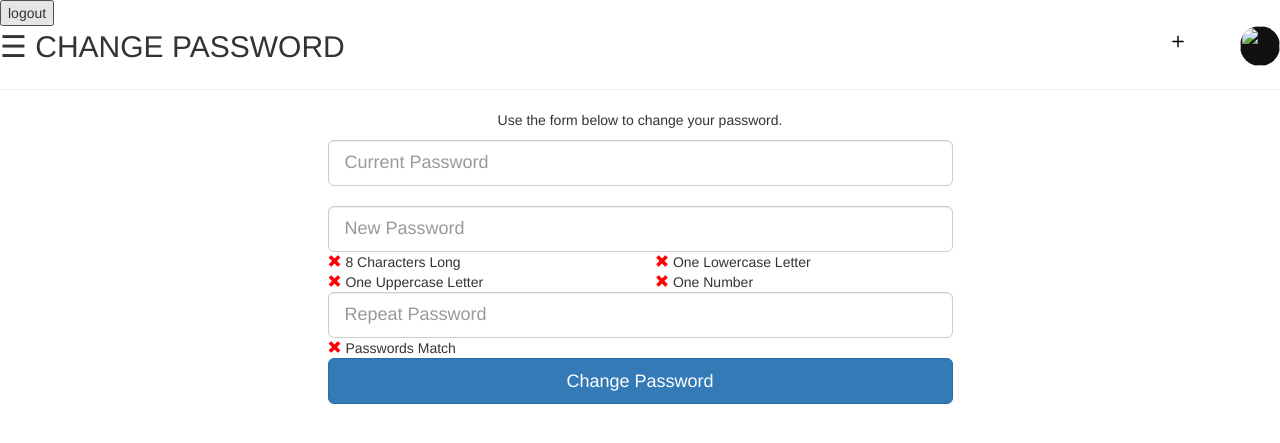
After one commit to sicaproject/prototype1, a Django app: page /dash/changePW/ in a window 1280 px wide. The commit adds this page. Shown: the top 443 px of the page. Run offline with Django 3.2, Linux system fonts and the light colour scheme; a user stored in the database is signed in; some libraries are stand-ins or nearby versions.

Commit message:
added pw change

```diff
--- /dev/null
+++ b/dash/templates/dash/changePW.html
@@ -0,0 +1,93 @@
+{% load static %}
+<!DOCTYPE html>
+<html lang="en">
+<head>
+    <meta charset="UTF-8">
+    <meta name="viewport" content="width=device-width, initial-scale=1.0">
+    <title>changePW</title>
+    <link rel="stylesheet" href="{% static 'classroom/css/styleclass.css' %}">
+    <link rel="stylesheet" href="https://use.fontawesome.com/releases/v5.6.3/css/all.css">
+    <link rel="stylesheet" href = "{% static 'classroom/css/profile.css' %}">
+
+    <link href="//netdna.bootstrapcdn.com/bootstrap/3.1.0/css/bootstrap.min.css" rel="stylesheet" id="bootstrap-css">
+    <script src="//netdna.bootstrapcdn.com/bootstrap/3.1.0/js/bootstrap.min.js"></script>
+    <script src="//code.jquery.com/jquery-1.11.1.min.js"></script>
+</head>
+<body>
+    <form action="{% url 'logout' %}">
+        <input type="submit" value="logout">
+    </form>
+
+        <div id="mySidenav" class="sidenav">
+            <a href="javascript:void(0)" class="closebtn" onclick="closeNav()">&times;</a>
+            <ul>
+             <li><a href="{% url 'user1' %}">Dashboard</a></li>
+            <li><a href="{% url 'qna' %}">QNA section</a></li>
+            <li><a href="#">Assignments</a></li>
+            <li><a href="#">Meeting</a></li>
+            <li><a href="{% url 'profile' %}">Profile</a></li>
+            </ul>
+        </div>
+        <span style="font-size:30px;cursor:pointer" onclick="openNav()">&#9776; CHANGE PASSWORD  </span>
+        <div id="right">
+            <img src="" alt="" class="img-alpha">
+        </div>
+
+       <div class="odropdown" id="right" style="padding: 0px 50px 0px 0px;">
+           <!-- <button style="font-size: 30px; cursor: pointer; color: black; border-radius: 50%; background-color: white; " >&#x2b;</button> -->
+           <svg focusable="false" width="24" height="24" viewBox="0 0 24 24" style="padding: 7px 0 0 0;">
+            <path d="M20 13h-7v7h-2v-7H4v-2h7V4h2v7h7v2z"></path>
+           </svg>
+            <div class="odropdown-content">
+                <a href="#">JOIN CLASS</a>
+                <a href="#">CREATE CLASS</a>
+                <a href="#">Link 3</a>
+            </div>
+       </div>
+       <hr>
+
+<!-- change pw section starts here -->
+<section>
+
+    <div class="row">
+    <div class="col-sm-6 col-sm-offset-3">
+    <p class="text-center">Use the form below to change your password.</p>
+        <p style="color:#FFFFFF;font-size:12px;">
+            {% if wp %}
+                <p>Wrong Password *_*</p>
+            {% endif %}
+        </p>
+    <form method="post" id="passwordForm">
+        {% csrf_token %}
+    <input type="password" class="input-lg form-control" name="pw" id="pw" placeholder="Current Password" autocomplete="off">
+        <br>
+    <input type="password" class="input-lg form-control" name="password1" id="password1" placeholder="New Password" autocomplete="off">
+    <div class="row">
+    <div class="col-sm-6">
+    <span id="8char" class="glyphicon glyphicon-remove" style="color:#FF0004;"></span> 8 Characters Long<br>
+    <span id="ucase" class="glyphicon glyphicon-remove" style="color:#FF0004;"></span> One Uppercase Letter
+    </div>
+    <div class="col-sm-6">
+    <span id="lcase" class="glyphicon glyphicon-remove" style="color:#FF0004;"></span> One Lowercase Letter<br>
+    <span id="num" class="glyphicon glyphicon-remove" style="color:#FF0004;"></span> One Number
+    </div>
+    </div>
+    <input type="password" class="input-lg form-control" name="password2" id="password2" placeholder="Repeat Password" autocomplete="off">
+    <div class="row">
+    <div class="col-sm-12">
+    <span id="pwmatch" class="glyphicon glyphicon-remove" style="color:#FF0004;"></span> Passwords Match
+    </div>
+    </div>
+    <input type="submit" class="col-xs-12 btn btn-primary btn-load btn-lg" data-loading-text="Changing Password..." value="Change Password">
+    </form>
+    </div><!--/col-sm-6-->
+    </div><!--/row-->
+    </div>
+
+</section>
+
+<script src="{% static 'classroom/js/scriptclass.js' %}">  </script>
+<script src="{% static 'classroom/js/changePW.js' %}">  </script>
+
+</body>
+</html>
--- a/dash/urls.py
+++ b/dash/urls.py
@@ -5,5 +5,6 @@ urlpatterns = [
     path("user1/", views.user1, name = 'user1'),
     path("qna/", views.qna, name = 'qna'),
     path("classs/", views.classs, name = 'classs'),
-    path("profile/",views.profile,name = 'profile')
+    path("profile/",views.profile,name = 'profile'),
+    path("changePW/",views.changePW,name = 'changePW')
 ]
--- a/dash/views.py
+++ b/dash/views.py
@@ -1,5 +1,7 @@
 from django.shortcuts import render,redirect
 from django.contrib.auth.models import User,auth
+from django.contrib import messages
+
 
 # Create your views here.
 def user1(request):
@@ -26,3 +28,21 @@ def profile(request):
         return render(request,'dash/profile.html')
     else:
         return redirect('/account/login')
+
+def changePW(request):
+    if request.user.is_authenticated:
+        pw = request.POST.get('pw',False)
+        npw = request.POST.get('password1',False)
+        if request.user.check_password(pw):
+            u = request.user
+            u.set_password(npw)
+            u.save()
+            messages.info(request,'Password changed successfully ;)')
+            return redirect('/account/login')
+        else:
+            wp = False
+            if request.method == "POST":
+                wp = True
+            return render(request,'dash/changePW.html',{'wp':wp})
+    else:
+        return redirect('/account/login')
--- /dev/null
+++ b/static/classroom/js/changepw.js
@@ -0,0 +1,55 @@
+$("input[type=password]").keyup(function(){
+    var ucase = new RegExp("[A-Z]+");
+	var lcase = new RegExp("[a-z]+");
+	var num = new RegExp("[0-9]+");
+
+	if($("#password1").val().length >= 8){
+		$("#8char").removeClass("glyphicon-remove");
+		$("#8char").addClass("glyphicon-ok");
+		$("#8char").css("color","#00A41E");
+	}else{
+		$("#8char").removeClass("glyphicon-ok");
+		$("#8char").addClass("glyphicon-remove");
+		$("#8char").css("color","#FF0004");
+	}
+
+	if(ucase.test($("#password1").val())){
+		$("#ucase").removeClass("glyphicon-remove");
+		$("#ucase").addClass("glyphicon-ok");
+		$("#ucase").css("color","#00A41E");
+	}else{
+		$("#ucase").removeClass("glyphicon-ok");
+		$("#ucase").addClass("glyphicon-remove");
+		$("#ucase").css("color","#FF0004");
+	}
+
+	if(lcase.test($("#password1").val())){
+		$("#lcase").removeClass("glyphicon-remove");
+		$("#lcase").addClass("glyphicon-ok");
+		$("#lcase").css("color","#00A41E");
+	}else{
+		$("#lcase").removeClass("glyphicon-ok");
+		$("#lcase").addClass("glyphicon-remove");
+		$("#lcase").css("color","#FF0004");
+	}
+
+	if(num.test($("#password1").val())){
+		$("#num").removeClass("glyphicon-remove");
+		$("#num").addClass("glyphicon-ok");
+		$("#num").css("color","#00A41E");
+	}else{
+		$("#num").removeClass("glyphicon-ok");
+		$("#num").addClass("glyphicon-remove");
+		$("#num").css("color","#FF0004");
+	}
+
+	if($("#password1").val() == $("#password2").val()){
+		$("#pwmatch").removeClass("glyphicon-remove");
+		$("#pwmatch").addClass("glyphicon-ok");
+		$("#pwmatch").css("color","#00A41E");
+	}else{
+		$("#pwmatch").removeClass("glyphicon-ok");
+		$("#pwmatch").addClass("glyphicon-remove");
+		$("#pwmatch").css("color","#FF0004");
+	}
+});
```
Also changed, not shown: dash/templates/dash/profile.html (+4 -3 lines), db.sqlite3.
